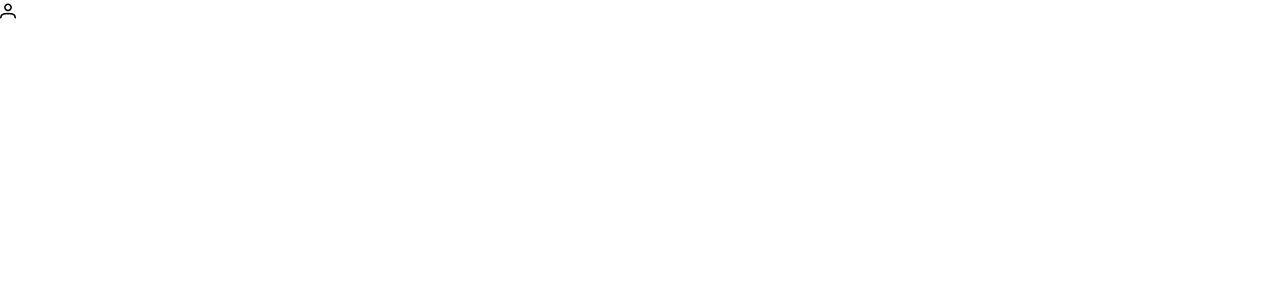
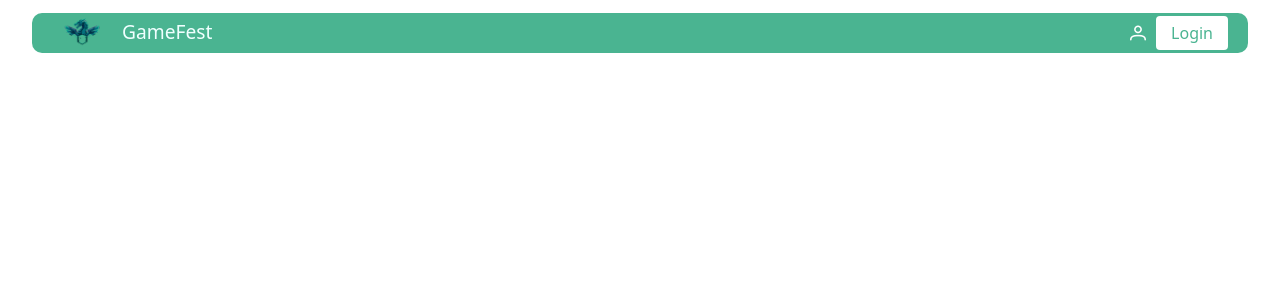
Before and after one commit to Lovahi/reto2-frontend, a Vue app: page / in a window 1280 px wide. Shown: the top 300 px of the page. Built offline with nearby package versions, Linux system fonts and the light colour scheme.

Commit message:
feat: update NavbarComponent with logo and login button

```diff
--- a/src/components/NavbarComponent.vue
+++ b/src/components/NavbarComponent.vue
@@ -1,14 +1,68 @@
 <template>
-<div id="navbar" class="bg-green">
-    <div class="">
-      <img src="" alt="">
-    </div>
-    <div>
-        <i class="pi pi-user"></i>
-    </div>
-</div>
+  <div id="navbar">
+      <div class="logo-wrapper">
+        <img src="../assets/Gemini_Generated_Image_segyufsegyufsegy-Photoroom.png" alt="Logo" class="logo-gaming">
+        <p>GameFest</p>
+      </div>
+
+      <div class="login">
+          <i class="pi pi-user"></i>
+          <button class="btn-login">Login</button>
+      </div>
+  </div>
 </template>
 
 <script setup>
 
 </script>
+
+<style scoped>
+  #navbar {
+    display: flex;
+    justify-content: space-between;
+    align-items: center;
+    background-color: rgb(74, 180, 145);
+    height: 40px;
+    padding: 0 20px;
+    border-radius: 10px;
+    width: 95%;
+    margin-top: 1%;
+    margin-left: 2.5%;
+
+  }
+
+  .logo-wrapper {
+    display: flex;
+    align-items: center;
+    gap: 10px;
+    height: 100%;
+  }
+
+  .logo-gaming {
+    height: 60px;
+    width: auto;
+    mix-blend-mode: multiply;
+    filter: contrast(1.1);
+  }
+
+  .logo-wrapper p{
+    color: azure;
+    font-size: larger;
+  }
+
+  .login {
+    display: flex;
+    flex-direction: row;
+    align-items: center;
+    gap: 10px;
+    color: white;
+  }
+
+  .btn-login {
+    background: white;
+    color: rgb(74, 180, 145);
+    padding: 5px 15px;
+    border-radius: 4px;
+    cursor: pointer;
+  }
+</style>
```
Also changed, not shown: src/assets/Gemini_Generated_Image_segyufsegyufsegy-Photoroom.png (added).
